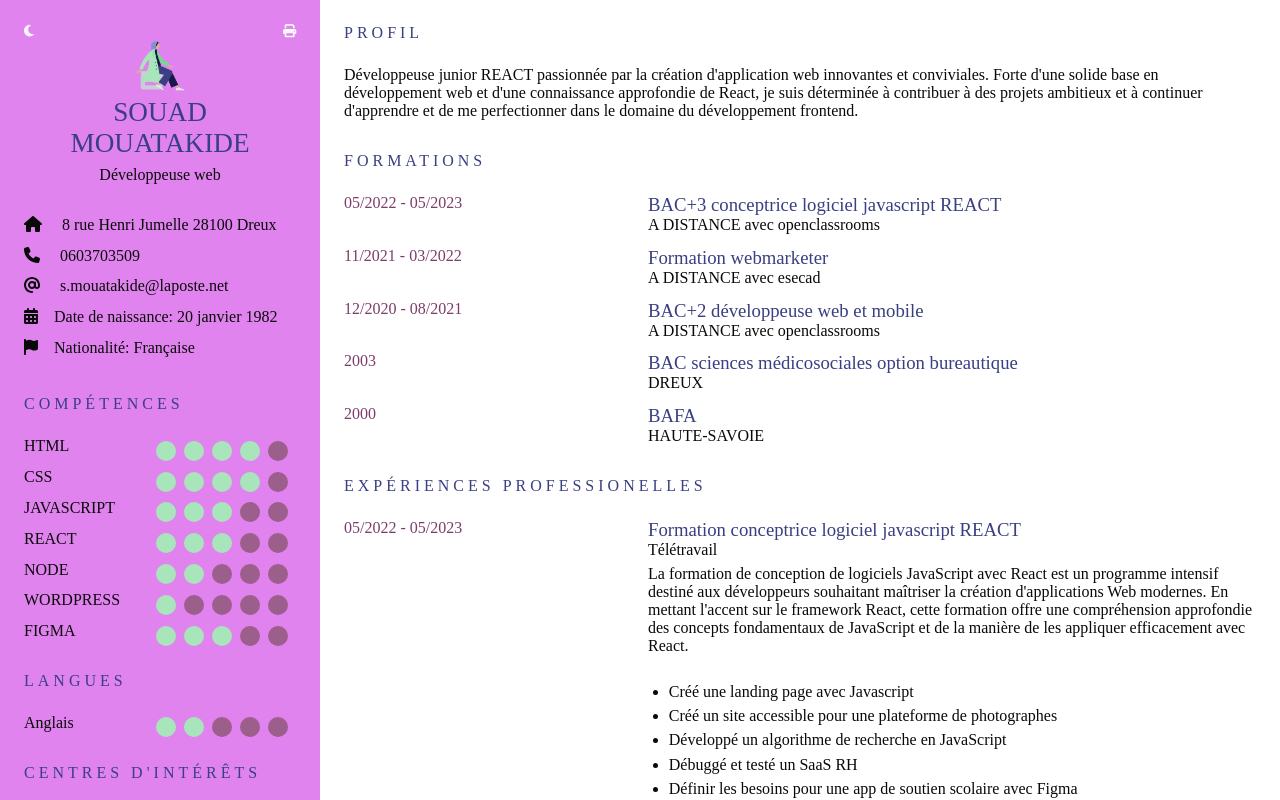
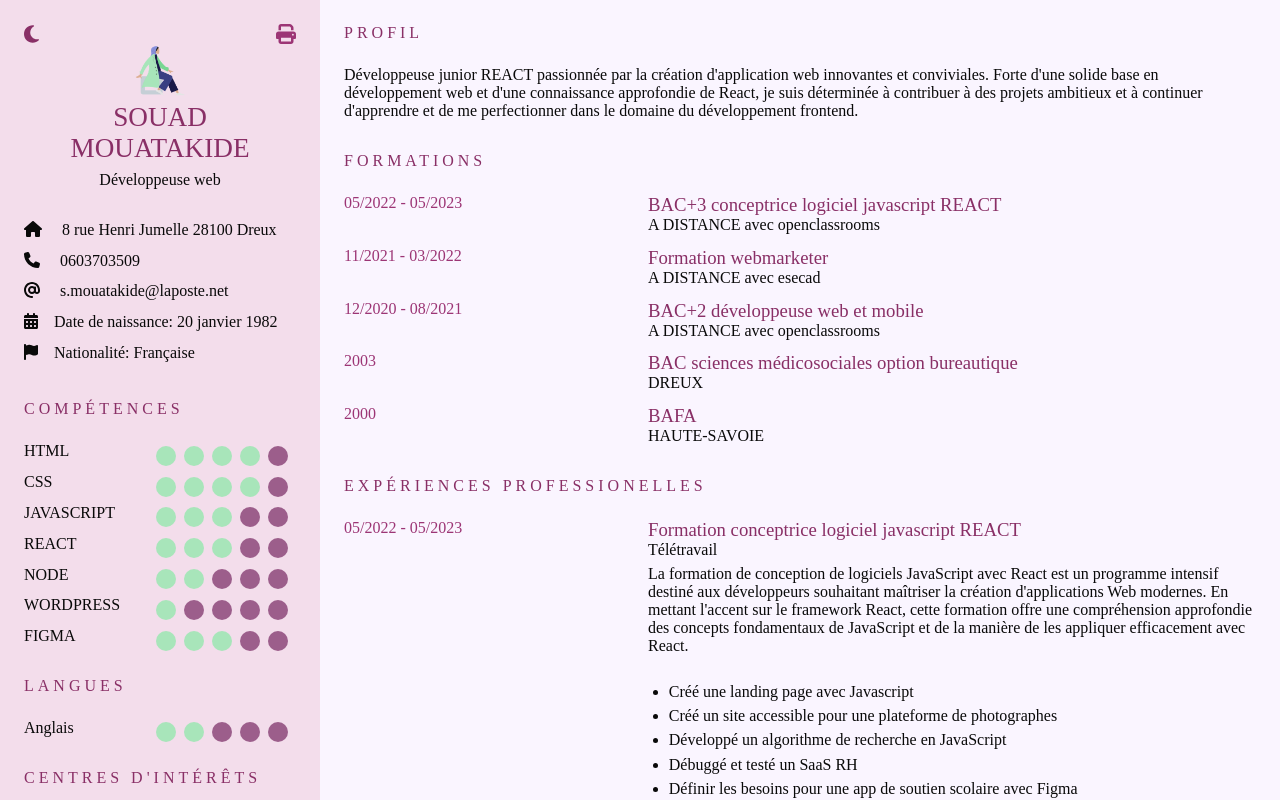
Before and after one commit to sousouben/mon-cv, a React (Create React App) app: page / in a window 1280 px wide. Shown: the top 800 px of the page. Built offline with nearby package versions, Linux system fonts and the light colour scheme; a web font is replaced by a local one.

Commit message:
modif couleur cv

```diff
--- a/public/index.html
+++ b/public/index.html
@@ -2,42 +2,18 @@
 <html lang="fr">
   <head>
     <meta charset="utf-8" />
-    <link rel="icon" href="%PUBLIC_URL%/favicon.ico" />
+    <link rel="icon" href="./favicon.ico" />
     <meta name="viewport" content="width=device-width, initial-scale=1" />
     <meta name="theme-color" content="#000000" />
     <meta
       name="description"
       content="Souad Mouatakide. Découvrez mon cv en ligne"
     />
-    <link rel="apple-touch-icon" href="%PUBLIC_URL%/logo192.png" />
-    <!--
-      manifest.json provides metadata used when your web app is installed on a
-      user's mobile device or desktop. See https://developers.google.com/web/fundamentals/web-app-manifest/
-    -->
-    <link rel="manifest" href="%PUBLIC_URL%/manifest.json" />
-    <!--
-      Notice the use of %PUBLIC_URL% in the tags above.
-      It will be replaced with the URL of the `public` folder during the build.
-      Only files inside the `public` folder can be referenced from the HTML.
 
-      Unlike "/favicon.ico" or "favicon.ico", "%PUBLIC_URL%/favicon.ico" will
-      work correctly both with client-side routing and a non-root public URL.
-      Learn how to configure a non-root public URL by running `npm run build`.
-    -->
     <title>Souad Mouatakide - cv</title>
   </head>
   <body>
     <noscript>You need to enable JavaScript to run this app.</noscript>
     <div id="root"></div>
-    <!--
-      This HTML file is a template.
-      If you open it directly in the browser, you will see an empty page.
-
-      You can add webfonts, meta tags, or analytics to this file.
-      The build step will place the bundled scripts into the <body> tag.
-
-      To begin the development, run `npm start` or `yarn start`.
-      To create a production bundle, use `npm run build` or `yarn build`.
-    -->
   </body>
 </html>
--- a/src/App.js
+++ b/src/App.js
@@ -18,7 +18,11 @@ function App() {
           <div className="actions">
             <DarkMode />
             <button onClick={handlePrint}>
-              <FontAwesomeIcon icon={faPrint} style={{ color: "#f7f7f8" }} />
+              <FontAwesomeIcon
+                icon={faPrint}
+                size="xl"
+                style={{ color: "#9c3575" }}
+              />
             </button>
           </div>
 
--- a/src/components/dark/DarkMode.jsx
+++ b/src/components/dark/DarkMode.jsx
@@ -44,9 +44,9 @@ function DarkMode() {
       onClick={(e) => switchTheme(e)}
     >
       {themeMode === "light" || theme === "light" ? (
-        <FontAwesomeIcon icon={faMoon} style={{ color: "#f2f4f7" }} />
+        <FontAwesomeIcon icon={faMoon} size="xl" style={{ color: "#892f66" }} />
       ) : (
-        <FontAwesomeIcon icon={faSun} style={{ color: "#e6f604" }} />
+        <FontAwesomeIcon icon={faSun} size="xl" style={{ color: "#e6f604" }} />
       )}
     </button>
   );
--- a/src/index.css
+++ b/src/index.css
@@ -9,25 +9,25 @@
 
 :root {
   /*colors*/
-  --body-bg-color: #ffff;
-  --sidebar-bg-color: #e183ef;
+  --body-bg-color: #faf5ff;
+  --sidebar-bg-color: #f3ddeb;
   --text-color: #090909;
-  --title-color: #393f82;
-  --date-color: #7c3d6a;
+  --title-color: #892f66;
+  --date-color: #9c3575;
 
   /*dark-body-bg-color*/
   --dark-body-bg-color: #0b0b0b;
-  --dark-sidebar-bg-color: #662670;
+  --dark-sidebar-bg-color: #140821;
   --dark-text-color: #f6f3f3;
-  --dark-title-color: #1426ef;
-  --dark-date-color: #e413a9;
+  --dark-title-color: #61c17e;
+  --dark-date-color: #3debde;
 
   --icon-color: var(--text-color);
   --circle-color: #9c5e8b;
   --circle-color-plain: #a8e5ba;
 
   --dark-icon-color: var(--text-color);
-  --dark-circle-color: #f109b3;
+  --dark-circle-color: #da73dd;
   --dark-circle-color-plain: #4bf07c;
 
   /*fonts*/
```
